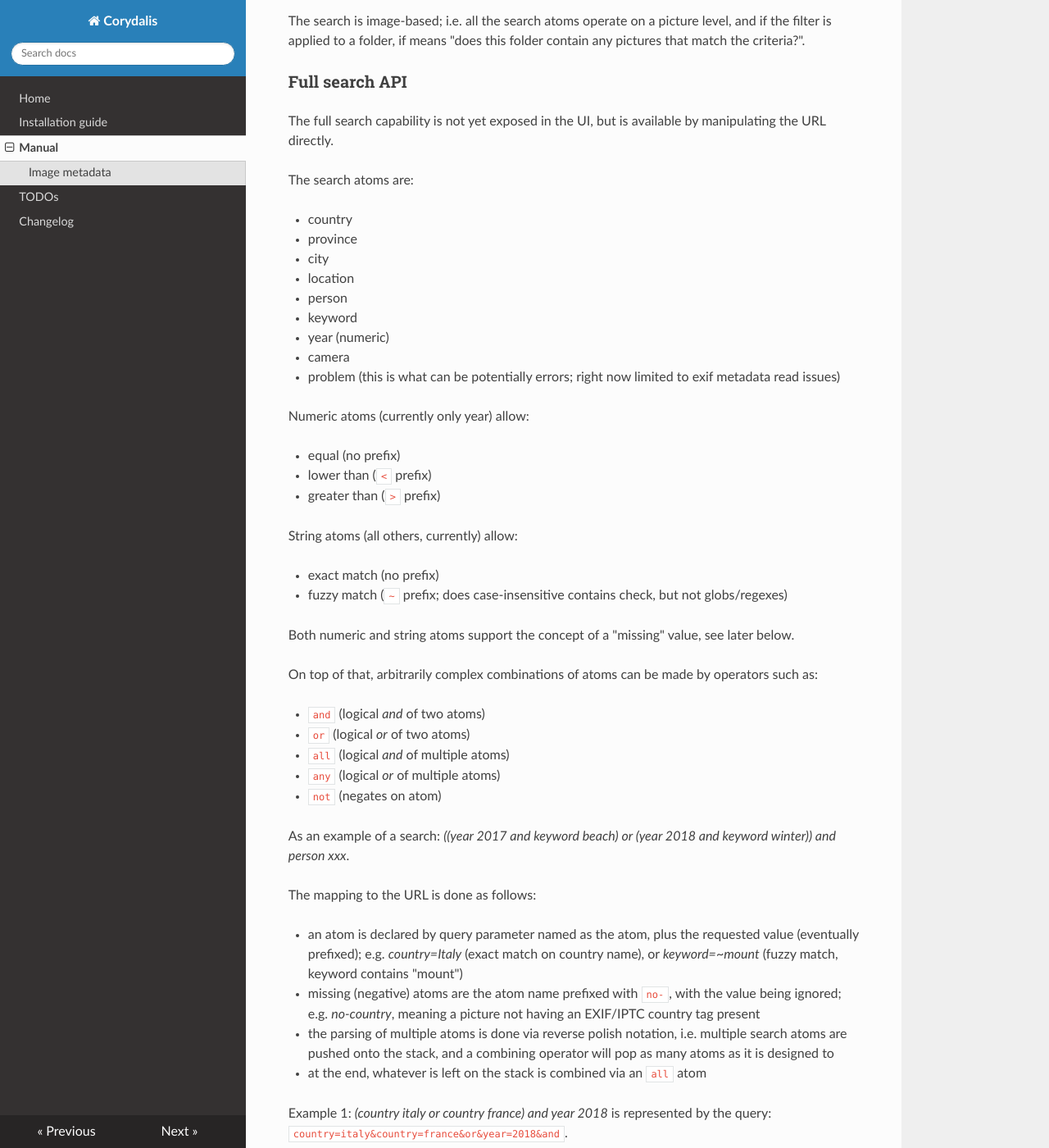
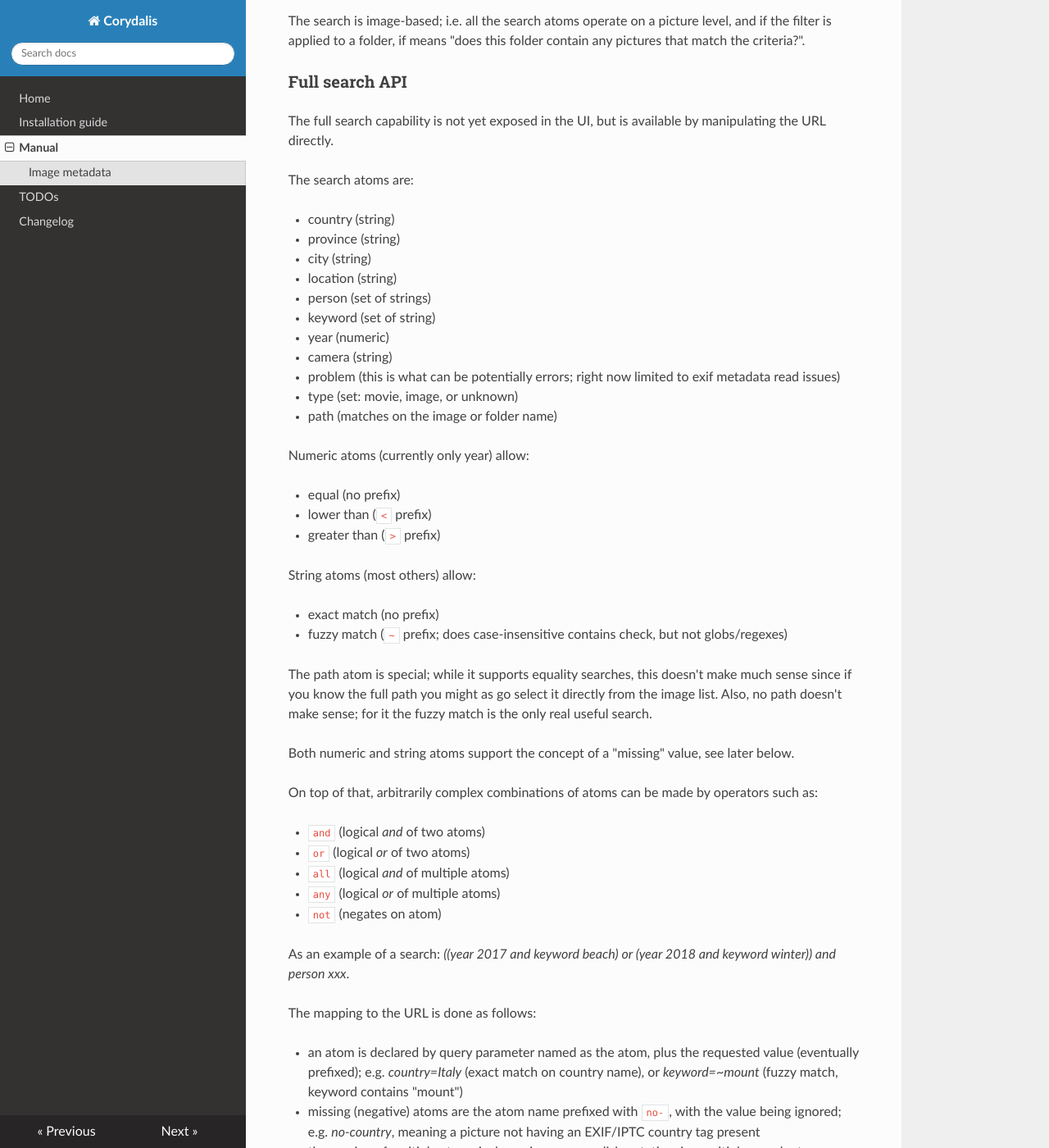
Before and after one commit to iustin/corydalis, an MkDocs documentation site: the page built from docs/manual.md, in a window 1280 px wide and 1400 px high, scrolled down 1381 px. Shown: the whole window at 82% size. Built offline with MkDocs 1.6.1, drawn with Linux system fonts in a browser that asks for light colours; nearby versions of some CDN libraries; old or Windows-style settings are respelled for this version of MkDocs.

Commit message:
Implement path search atom
This is a bit strange: can't search on path of folder only, or image
only. Kind of suggests there should be different atoms for path and
name, but that's making things needlessly complicated.

```diff
--- a/docs/manual.md
+++ b/docs/manual.md
@@ -74,16 +74,18 @@ available by manipulating the URL directly.
 
 The search atoms are:
 
-- country
-- province
-- city
-- location
-- person
-- keyword
+- country (string)
+- province (string)
+- city (string)
+- location (string)
+- person (set of strings)
+- keyword (set of string)
 - year (numeric)
-- camera
+- camera (string)
 - problem (this is what can be potentially errors; right now limited
   to exif metadata read issues)
+- type (set: movie, image, or unknown)
+- path (matches on the image or folder name)
 
 Numeric atoms (currently only year) allow:
 
@@ -91,11 +93,16 @@ Numeric atoms (currently only year) allow:
 - lower than (`<` prefix)
 - greater than (`>` prefix)
 
-String atoms (all others, currently) allow:
+String atoms (most others) allow:
 
 - exact match (no prefix)
 - fuzzy match (`~` prefix; does case-insensitive contains check, but
   not globs/regexes)
+
+The path atom is special; while it supports equality searches, this
+doesn't make much sense since if you know the full path you might as
+go select it directly from the image list. Also, no path doesn't make
+sense; for it the fuzzy match is the only real useful search.
 
 Both numeric and string atoms support the concept of a "missing"
 value, see later below.
```
Also changed, not shown: 2 other files.
